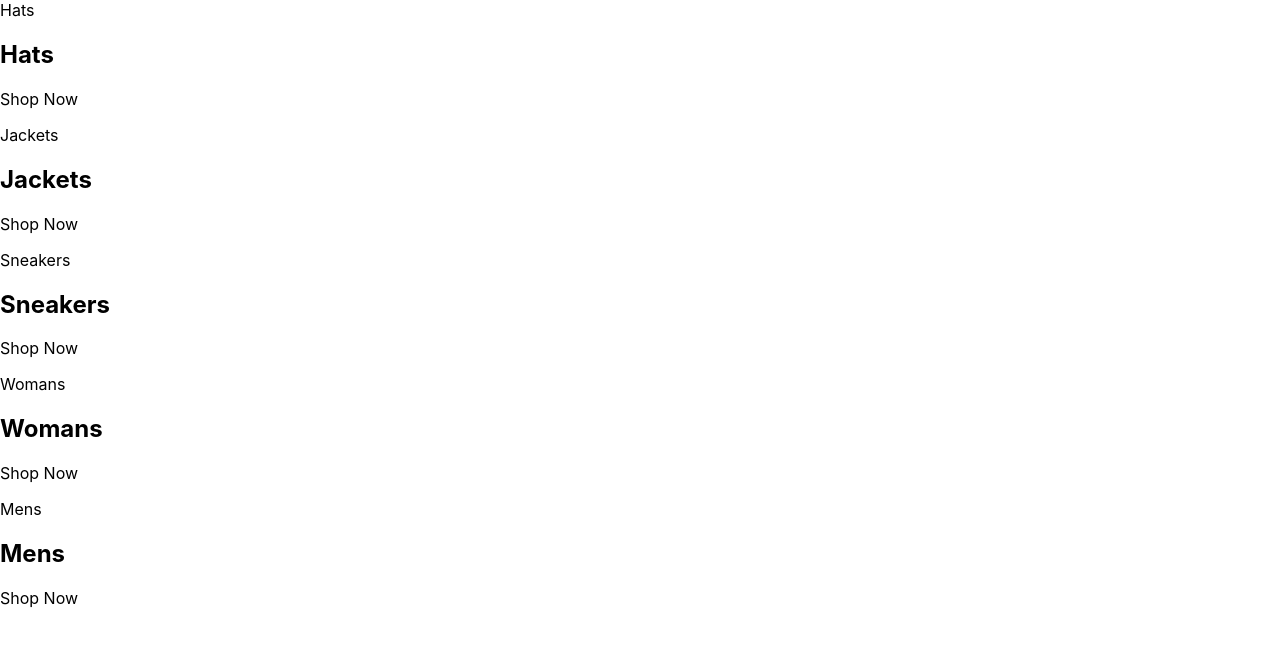
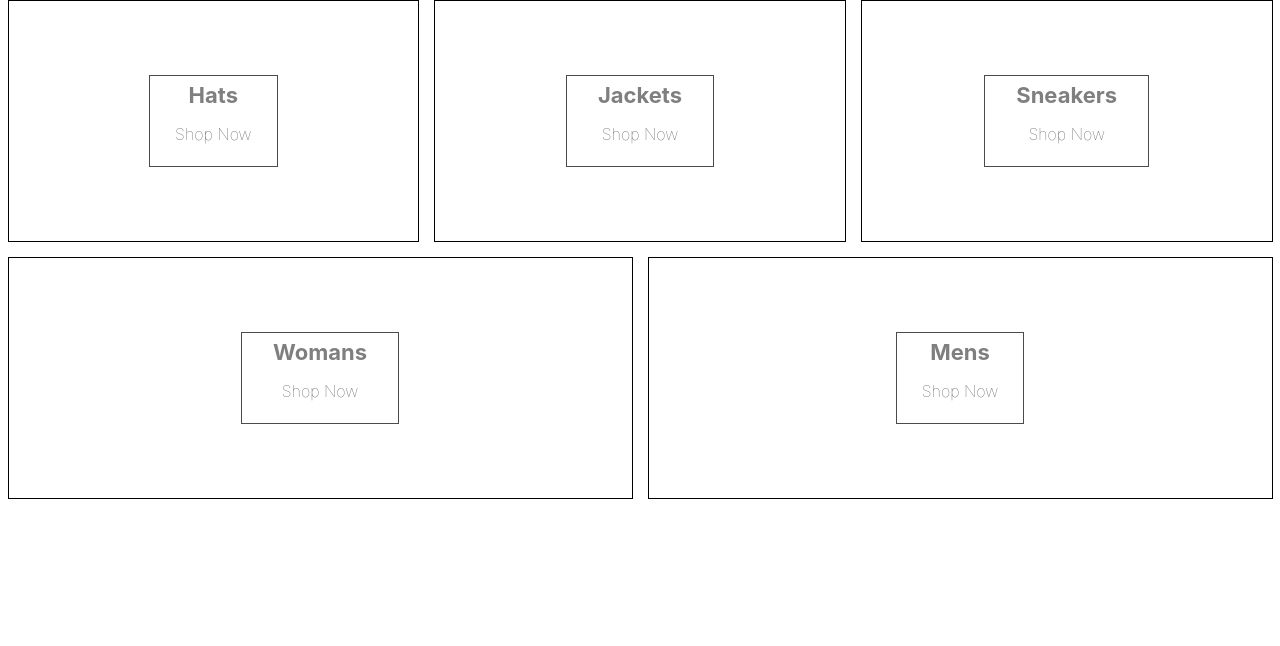
Before and after one commit to oscarlagatta/crwn-clothing, a React (Create React App) app: page / in a window 1280 px wide. Shown: the top 646 px of the page. Built offline with nearby package versions, Linux system fonts and the light colour scheme.

Commit message:
adding sass

```diff
--- a/package.json
+++ b/package.json
@@ -9,6 +9,7 @@
     "react": "^18.2.0",
     "react-dom": "^18.2.0",
     "react-scripts": "5.0.1",
+    "sass": "^1.54.4",
     "web-vitals": "^2.1.4"
   },
   "scripts": {
--- a/src/App.js
+++ b/src/App.js
@@ -1,3 +1,5 @@
+import "./categories.styles.scss";
+
 const App = () => {
   const categories = [
     {
@@ -23,9 +25,9 @@
   ];
   return (
     <div className="categories-container">
-      {categories.map(({ title }) => (
-        <div className="category-container">
-          <div className="background-image">{title}</div>
+      {categories.map(({ title, id }) => (
+        <div  key={id} className="category-container">
+          {/* <div className="background-image">{title}</div> */}
           {/* <img /> */}
           <div className="category-body-container">
             <h2>{title}</h2>
--- /dev/null
+++ b/src/categories.styles.scss
@@ -0,0 +1,75 @@
+.categories-container {
+  width: 100%;
+  display: flex;
+  flex-wrap: wrap;
+  justify-content: space-between;
+}
+
+.category-container {
+  min-width: 30%;
+  height: 240px;
+  flex: 1 1 auto;
+  display: flex;
+  align-items: center;
+  justify-content: center;
+  border: 1px solid black;
+  margin: 0 7.5px 15px;
+  overflow: hidden;
+
+  &:hover {
+    cursor: pointer;
+
+    & .background-image {
+      transform: scale(1.1);
+      transition: transform 6s cubic-bezier(0.25, 0.45, 0.45, 0.95);
+    }
+
+    & .category-body-container {
+      opacity: 0.9;
+    }
+  }
+
+  &.large {
+    height: 380px;
+  }
+
+  &:first-child {
+    margin-right: 7.5px;
+  }
+
+  &:last-child {
+    margin-left: 7.5px;
+  }
+
+  .background-image {
+    width: 100%;
+    height: 100%;
+    background-size: cover;
+    background-position: center;
+  }
+
+  .category-body-container {
+    height: 90px;
+    padding: 0 25px;
+    display: flex;
+    flex-direction: column;
+    align-items: center;
+    justify-content: center;
+    border: 1px solid black;
+    background-color: white;
+    opacity: 0.7;
+    position: absolute;
+
+    h2 {
+      font-weight: bold;
+      margin: 0 6px 0;
+      font-size: 22px;
+      color: #4a4a4a;
+    }
+
+    p {
+      font-weight: lighter;
+      font-size: 16px;
+    }
+  }
+}
```
Also changed, not shown: 1 other file (tests, documents, lock files or other folders).
